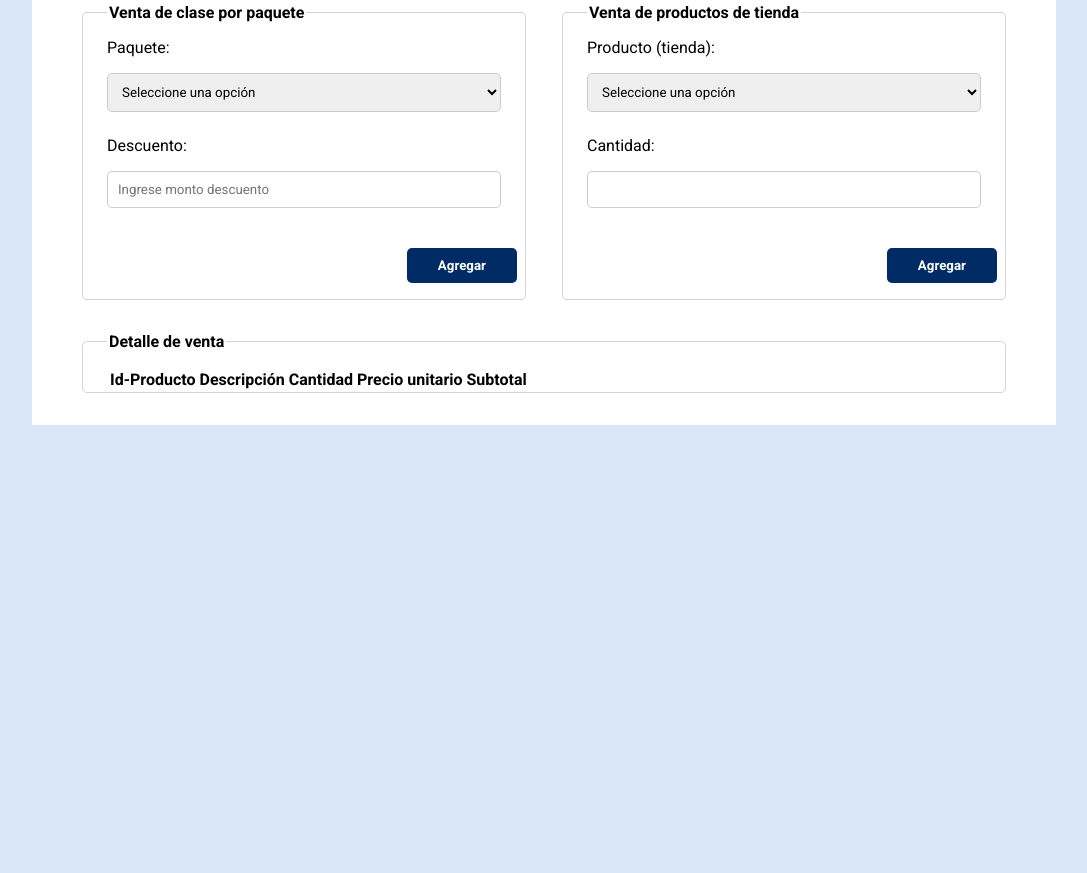
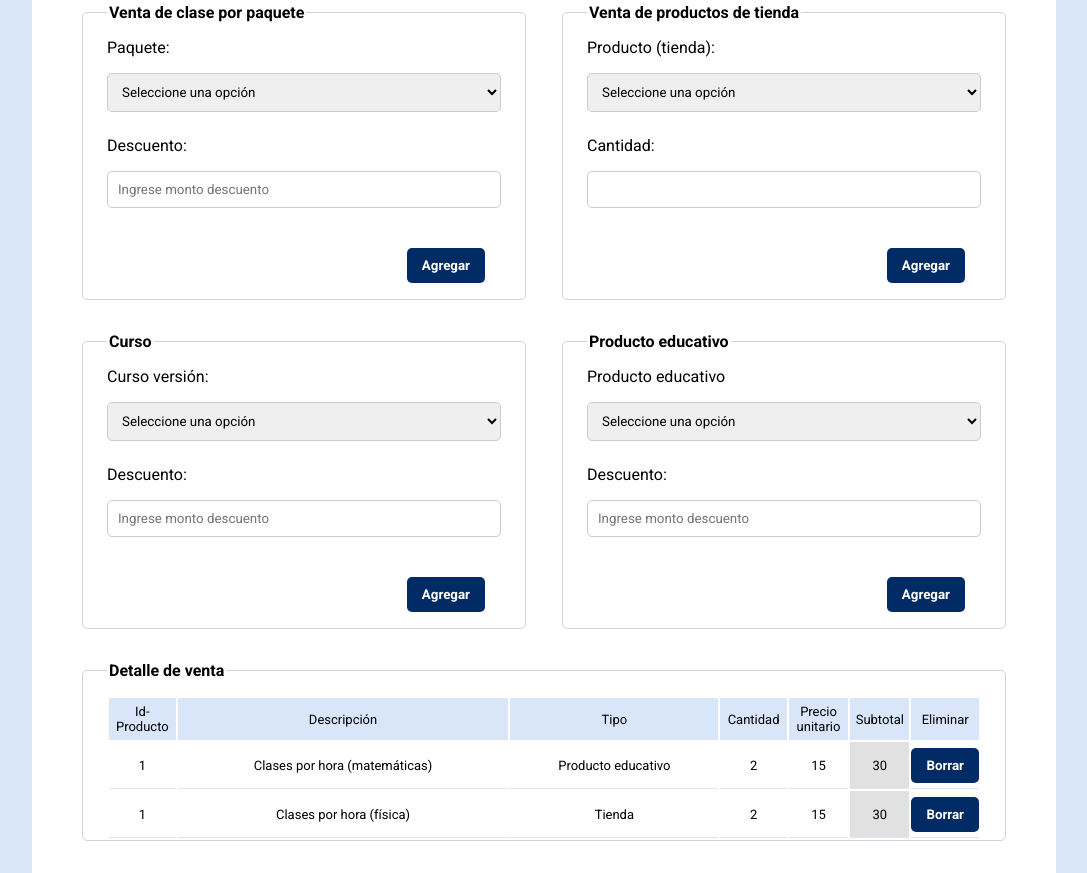
Before and after one commit to PabloArauzCaballero/Proyecto-CPA, a plain HTML site: page sales_register.html in a window 1280 px wide. Shown: the part 1526-2399 px from the top of the page, without its empty margins (96-1183 px from the left). Before the commit the page ends 1951 px from the top, so only its background shows below. Drawn offline with Linux system fonts and the light colour scheme.

Commit message:
Add all new changes

```diff
--- a/Styles/CSS/sales_register_styles.css
+++ b/Styles/CSS/sales_register_styles.css
@@ -34,6 +34,48 @@ div{
 }
 
 button{
-    width: 100%;
     margin: 1rem;
 }
+
+
+table{
+    width: 100%;
+}
+
+th{
+    border-top: solid #d9e6f9 0.5px;
+    background-color: #d9e6f9;
+    font-weight: normal;
+}
+
+td{
+    border-bottom: solid #d9e6f9 0.5px;
+}
+
+th, td{
+    padding: 0.35rem 0;
+    text-align: center;
+    font-size: small;
+
+}
+
+.short{
+    max-width: 2.25rem;
+}
+
+.large{
+    max-width: 2rem;
+}
+
+.subbtotal{
+    background-color: rgba(211, 211, 211, 0.685);
+}
+
+button.icon{
+    margin: 0;
+}
+
+#button_col{
+    width: 1rem;
+    max-width: 1rem;
+}
--- a/sales_register.html
+++ b/sales_register.html
@@ -1,3 +1,4 @@
+
 <!DOCTYPE html>
 
 <html lang="es">
@@ -195,20 +196,72 @@
                             </div>
                         </fieldset>
 
+
+                        <fieldset>
+                            <legend>Curso</legend>
+                            <label>Curso versión:</label>
+                            <select id = "producto" name="aula">
+                                <option value="" disabled hidden selected>Seleccione una opción</option>
+
+                            </select>
+
+                            <label for = "descuento">Descuento:</label>
+                            <input id = "descuento" name = "recargo" type="text" placeholder="Ingrese monto descuento">
+
+                            <div class = "button_div">
+                                <button id = "agregar_clase_paquete" type="button">Agregar</button>
+                            </div>
+                        </fieldset>
+
+                        <fieldset>
+                            <legend>Producto educativo</legend>
+                            <label>Producto educativo</label>
+                            <select id = "producto" name="aula">
+                                <option value="" disabled hidden selected>Seleccione una opción</option>
+
+                            </select>
+
+                            <label for = "descuento">Descuento:</label>
+                            <input id = "descuento" name = "recargo" type="text" placeholder="Ingrese monto descuento">
+
+                            <div class = "button_div">
+                                <button id = "agregar_clase_paquete" type="button">Agregar</button>
+                            </div>
+                        </fieldset>
+
                         <fieldset class = "form_horizontal">
                             <legend>Detalle de venta</legend>
                             <table>
                                 <thead>
                                     <tr>
-                                        <th>Id-Producto</th>
+                                        <th class = "short">Id-Producto</th>
                                         <th>Descripción</th>
-                                        <th>Cantidad</th>
-                                        <th>Precio unitario</th>
-                                        <th>Subtotal</th>
+                                        <th class = "short">Tipo</th>
+                                        <th class = "short">Cantidad</th>
+                                        <th class = "large">Precio unitario</th>
+                                        <th class = "large">Subtotal</th>
+                                        <th id = "button_col">Eliminar</th>
                                     </tr>
                                 </thead>
                                 <tbody id = "detalle_venta_body">
-
+                                    <tr>
+                                        <td>1</td>
+                                        <td>Clases por hora (matemáticas)</td>
+                                        <td>Producto educativo</td>
+                                        <td>2</td>
+                                        <td>15</td>
+                                        <td class = "subbtotal">30</td>
+                                        <td><button class= "icon" type ="button">Borrar</button></td>
+                                    </tr>
+                                    <tr>
+                                        <td>1</td>
+                                        <td>Clases por hora (física)</td>
+                                        <td>Tienda</td>
+                                        <td>2</td>
+                                        <td>15</td>
+                                        <td class = "subbtotal">30</td>
+                                        <td><button class= "icon" type ="button">Borrar</button></td>
+                                    </tr>
                                 </tbody>
                         </fieldset>
                     </div>
```
